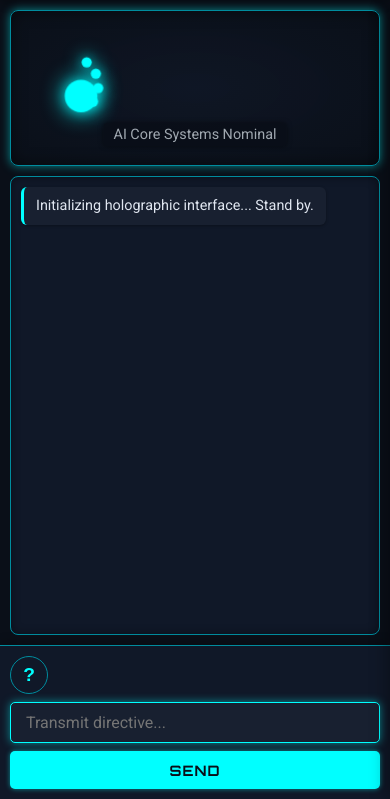
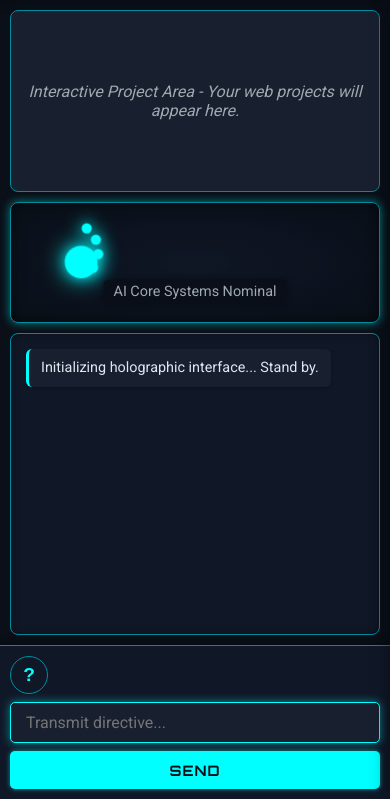
Before and after one commit to jasonk87/Self-Evolving-AI, a Flask app: page / in a window 390 px wide. Shown: the part 45-844 px from the top of the page. Run offline with Flask 3, Linux system fonts and the light colour scheme.

Commit message:
Feat: Add Project Display Area structure and basic styling
- HTML: Added a new `div#projectDisplayArea` within `.main-content` in `index.html`, positioned above the AI Core display, with placeholder text.
- CSS: Styled the new `#projectDisplayArea` with initial dimensions (`flex-basis`, `min-height`), background, border, and padding.
- CSS: Adjusted `flex-basis` and `min-height` of `.ai-core-display` and `.chat-log-area` to accommodate the new project area and maintain a proportional layout.
- CSS: Included responsive adjustments for `#projectDisplayArea` and its siblings within existing media queries to adapt the layout for smaller screens (tablets and phones).

```diff
--- a/static/css/style.css
+++ b/static/css/style.css
@@ -65,10 +65,31 @@ header h1 {
     gap: 15px;
 }
 
+#projectDisplayArea {
+    flex-basis: 40%; /* Initially take 40% of main content height */
+    min-height: 150px; /* Minimum space for it */
+    background-color: var(--input-bg-color); /* Slightly different from secondary for distinction */
+    border: 1px solid var(--border-color);
+    border-radius: 8px;
+    padding: 15px;
+    box-sizing: border-box;
+    overflow: auto; /* Allow scrolling for project content */
+    color: var(--text-secondary-color);
+    display: flex; /* To center placeholder text */
+    align-items: center;
+    justify-content: center;
+    text-align: center;
+}
+#projectDisplayArea p {
+    margin: 0;
+    font-style: italic;
+}
+
+
 .ai-core-display {
     position: relative;
-    flex-basis: 35%;
-    min-height: 150px;
+    flex-basis: 30%; /* Adjusted to make space for project area */
+    min-height: 120px; /* Adjusted min height */
     background: radial-gradient(ellipse at center, rgba(16, 24, 40, 0.8) 0%, rgba(10,15,24,0.9) 100%);
     border: 1px solid var(--border-color);
     border-radius: 8px;
@@ -271,7 +292,9 @@ header h1 {
 .processing-indicator.weibo-talking .s4 { animation: talking-satellites-dance 1.5s ease-in-out infinite 0.45s; transform-origin: center; }
 
 .chat-log-area {
-    flex-grow: 1;
+    flex-grow: 1; /* Adjusted to take remaining space after project and AI core */
+    /* flex-basis: 30%; */ /* Example if we want to give it a specific portion initially */
+    min-height: 100px; /* Ensure it's always somewhat visible */
     background-color: var(--secondary-bg-color);
     border: 1px solid var(--border-color);
     border-radius: 8px;
@@ -639,11 +661,21 @@ header h1 {
         gap: 10px;
     }
 
+    /* Adjust layout for Project Display Area */
+    #projectDisplayArea {
+        flex-basis: 35%; /* Project area gets a bit less on tablet */
+        min-height: 120px;
+    }
     .ai-core-display {
-        flex-basis: 30%;
-        min-height: 120px;
+        flex-basis: 25%; /* AI core gets less */
+        min-height: 100px;
         padding: 10px;
     }
+    .chat-log-area {
+        flex-basis: 40%; /* Chat gets more */
+        min-height: 100px;
+    }
+
     .ai-core-display p#aiCoreStatusText {
         font-size: 0.9em;
         bottom: 5px;
@@ -690,9 +722,6 @@ header h1 {
     }
 
 
-    .chat-log-area {
-        padding: 10px;
-    }
     .chat-log-area .message {
         padding: 8px 12px;
         font-size: 0.9em;
@@ -744,10 +772,21 @@ header h1 {
     header h1 {
         font-size: 1.2em;
     }
-    .ai-core-display {
-        flex-basis: 25%;
+
+    /* Adjust layout for Project Display Area on phone */
+    #projectDisplayArea {
+        flex-basis: 30%;
         min-height: 100px;
     }
+    .ai-core-display {
+        flex-basis: 20%; /* Even less for AI core on small phone */
+        min-height: 80px;
+    }
+    .chat-log-area {
+        flex-basis: 50%; /* Chat gets the most */
+        min-height: 100px;
+    }
+
      .processing-indicator.weibo-thinking,
     .processing-indicator.weibo-talking {
         width: 100px;
@@ -817,23 +853,20 @@ header h1 {
     .status-panel-toggle {
         top: 5px;
         left: auto;
-        right: 5px; /* Position inside on the right */
+        right: 5px;
         border-radius: 5px;
-        border-right: 1px solid var(--border-color); /* Add border back if it looks better */
+        border-right: 1px solid var(--border-color);
         border-left: 1px solid var(--border-color);
         width: 30px;
         height: 30px;
         font-size: 1.1em;
     }
     .status-panel.collapsed .status-panel-toggle {
-        left: auto; /* Ensure it's not stuck off-screen */
+        left: auto;
         right: 5px;
-        transform: translateX(calc(100% + 5px)); /* Hide it with the panel edge */
+        transform: translateX(calc(100% + 5px));
     }
      .status-panel:not(.collapsed) .status-panel-toggle {
         transform: translateX(0);
     }
-
 }
-
-[end of static/css/style.css]
--- a/templates/index.html
+++ b/templates/index.html
@@ -13,6 +13,9 @@
         </header>
 
         <div class="main-content">
+            <div id="projectDisplayArea" class="project-display-area">
+                <p>Interactive Project Area - Your web projects will appear here.</p>
+            </div>
             <div class="ai-core-display" id="aiCoreDisplay">
                 <div class="processing-indicator" id="processingIndicator">
                     <div class="orb main-orb"></div>
```
Also changed, not shown: other parts of static/css/style.css (+18 -23 lines).
